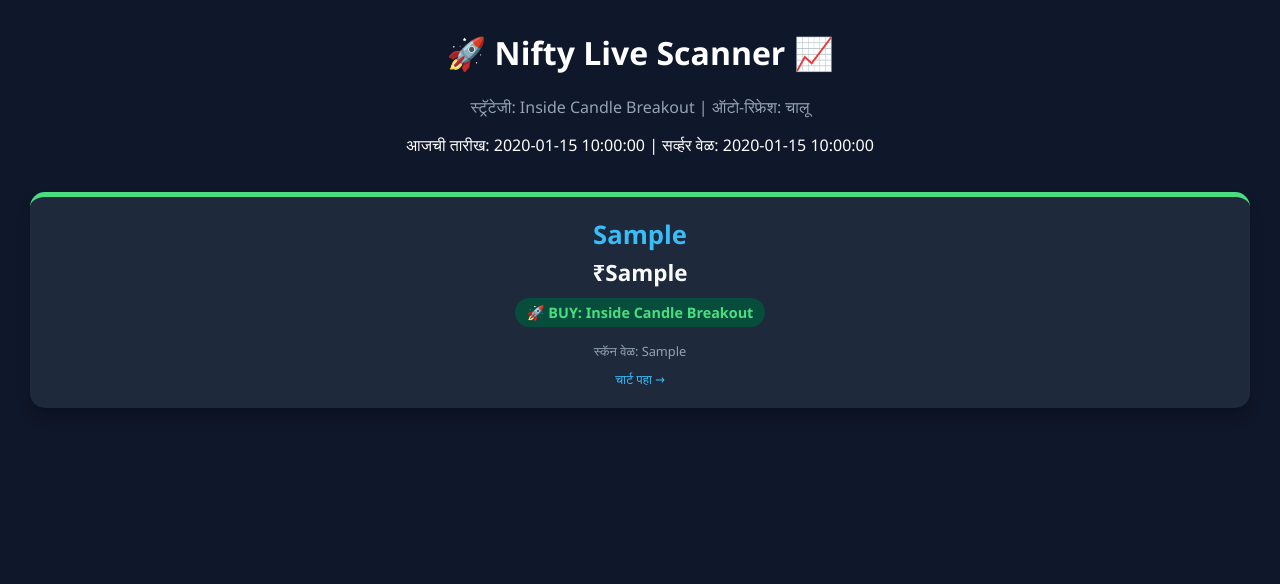
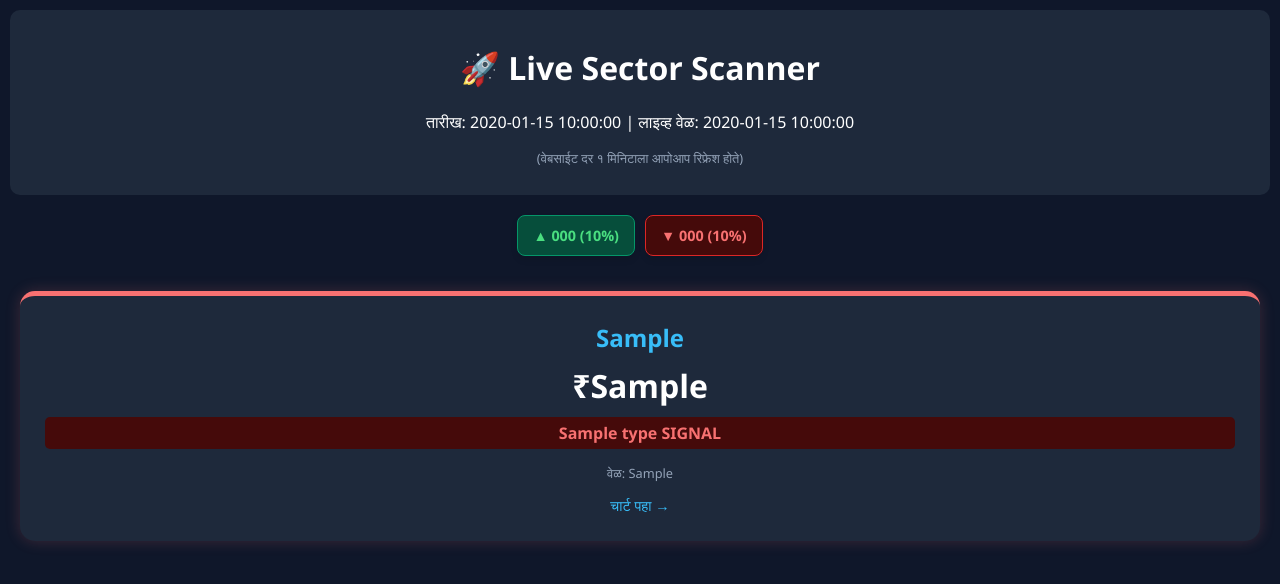
Before and after one commit to dattapwr/nifty-trading-bot, a Flask app: template templates/index.html in a window 1280 px wide. Shown: the top 584 px of the page. Run offline with Flask 3, Linux system fonts and the light colour scheme; the template is opened without the code that fills it: most values are stand-ins (such as "Sample title", 1, 10 or a date in 2020).

Commit message:
Update index.html

```diff
--- a/templates/index.html
+++ b/templates/index.html
@@ -3,47 +3,59 @@
 <head>
     <meta charset="UTF-8">
     <meta name="viewport" content="width=device-width, initial-scale=1.0">
-    <meta http-equiv="refresh" content="60"> <title>Nifty Master Scanner</title>
+    <meta http-equiv="refresh" content="60"> <title>Nifty Sector Scanner</title>
     <style>
-        body { font-family: 'Segoe UI', Tahoma, Geneva, Verdana, sans-serif; background: #0f172a; color: white; text-align: center; margin: 0; padding: 10px; }
-        .grid { display: grid; grid-template-columns: repeat(auto-fit, minmax(300px, 1fr)); gap: 15px; padding: 20px; }
-        .card { background: #1e293b; padding: 20px; border-radius: 15px; box-shadow: 0 10px 15px -3px rgba(0, 0, 0, 0.3); transition: transform 0.2s; position: relative; overflow: hidden; border-top: 5px solid #38bdf8; }
-        .symbol { font-size: 1.6em; color: #38bdf8; font-weight: bold; margin-bottom: 5px; }
-        .price { color: #f8fafc; font-size: 1.4em; font-weight: bold; }
-        .status-buy { background: #064e3b; color: #4ade80; padding: 5px 12px; border-radius: 20px; font-size: 0.9em; font-weight: bold; display: inline-block; margin-top: 10px; }
-        .status-sell { background: #450a0a; color: #f87171; padding: 5px 12px; border-radius: 20px; font-size: 0.9em; font-weight: bold; display: inline-block; margin-top: 10px; }
-        .border-buy { border-top-color: #4ade80; }
-        .border-sell { border-top-color: #ef4444; }
-        .time { font-size: 0.8em; color: #94a3b8; margin-top: 15px; }
-        .no-data { padding: 80px; color: #64748b; font-size: 1.2em; border: 1px dashed #334155; border-radius: 15px; margin: 20px; }
+        body { font-family: 'Segoe UI', sans-serif; background: #0f172a; color: white; text-align: center; margin: 0; padding: 10px; }
+        .header { background: #1e293b; padding: 15px; border-radius: 10px; margin-bottom: 20px; }
+        .sector-box { display: flex; justify-content: center; flex-wrap: wrap; gap: 10px; margin-bottom: 25px; }
+        .tag { padding: 10px 15px; border-radius: 8px; font-weight: bold; font-size: 0.9em; box-shadow: 0 4px 6px rgba(0,0,0,0.1); }
+        .tag-high { background: #064e3b; color: #4ade80; border: 1px solid #059669; }
+        .tag-low { background: #450a0a; color: #f87171; border: 1px solid #dc2626; }
+        .grid { display: grid; grid-template-columns: repeat(auto-fit, minmax(280px, 1fr)); gap: 15px; padding: 10px; }
+        .card { background: #1e293b; padding: 25px; border-radius: 15px; border-top: 5px solid #38bdf8; transition: 0.3s; }
+        .buy-card { border-top-color: #4ade80; box-shadow: 0 0 15px rgba(74, 222, 128, 0.2); }
+        .sell-card { border-top-color: #f87171; box-shadow: 0 0 15px rgba(248, 113, 113, 0.2); }
+        .price { font-size: 2em; font-weight: bold; margin: 10px 0; }
+        .no-data { padding: 60px; opacity: 0.6; border: 2px dashed #334155; border-radius: 15px; margin: 20px; }
     </style>
 </head>
 <body>
-    <h1>🚀 Nifty Live Scanner 📈</h1>
-    <p style="color: #94a3b8;">स्ट्रॅटेजी: Inside Candle Breakout | ऑटो-रिफ्रेश: चालू</p>
-    <p>आजची तारीख: {{ date }} | सर्व्हर वेळ: {{ current_time }}</p>
+    <div class="header">
+        <h1>🚀 Live Sector Scanner</h1>
+        <p>तारीख: {{ date }} | लाइव्ह वेळ: {{ time }}</p>
+        <p style="color: #94a3b8; font-size: 0.8em;">(वेबसाईट दर १ मिनिटाला आपोआप रिफ्रेश होते)</p>
+    </div>
+
+    <div class="sector-box">
+        {% for s in h2 %} <div class="tag tag-high">▲ {{ s.code }} ({{ s.change|round(2) }}%)</div> {% endfor %}
+        {% for s in l2 %} <div class="tag tag-low">▼ {{ s.code }} ({{ s.change|round(2) }}%)</div> {% endfor %}
+    </div>
 
     <div class="grid">
         {% if stocks %}
             {% for s in stocks %}
-                <div class="card {{ 'border-sell' if s.type == 'SELL' else 'border-buy' }}">
-                    <div class="symbol">{{ s.s }}</div>
-                    <div class="price">₹{{ s.p }}</div>
-                    {% if s.type == 'SELL' %}
-                        <div class="status-sell">📉 SELL: Inside Candle Breakdown</div>
-                    {% else %}
-                        <div class="status-buy">🚀 BUY: Inside Candle Breakout</div>
-                    {% endif %}
-                    <div class="time">स्कॅन वेळ: {{ s.t }}</div>
-                    <a href="https://in.tradingview.com/chart/?symbol=NSE:{{ s.s|replace('.NS','') }}" target="_blank" style="text-decoration: none; color: #38bdf8; font-size: 0.8em; display: block; margin-top: 10px;">चार्ट पहा →</a>
+            <div class="card {{ 'buy-card' if s.type == 'BUY' else 'sell-card' }}">
+                <h2 style="margin:0; color:#38bdf8;">{{ s.s }}</h2>
+                <div class="price">₹{{ s.p }}</div>
+                <div style="background: {{ '#064e3b' if s.type == 'BUY' else '#450a0a' }}; color: {{ '#4ade80' if s.type == 'BUY' else '#f87171' }}; padding: 5px; border-radius: 5px; font-weight: bold;">
+                    {{ s.type }} SIGNAL
                 </div>
+                <p style="font-size: 0.8em; margin-top: 15px; color: #94a3b8;">वेळ: {{ s.t }}</p>
+                <a href="https://in.tradingview.com/chart/?symbol=NSE:{{ s.s|replace('.NS','') }}" target="_blank" style="color: #38bdf8; text-decoration: none; font-size: 0.9em;">चार्ट पहा →</a>
+            </div>
             {% endfor %}
         {% else %}
             <div class="no-data">
-                <p>सध्या कोणताही स्टॉक अटीमध्ये बसत नाही.</p>
-                <small>बाजार सुरू असल्यास दर मिनिटाला स्वयंचलित तपासणी सुरू आहे...</small>
+                <h3>सध्या कोणताही सिग्नल नाही</h3>
+                <p>टॉप २ सेक्टर्समध्ये Inside Candle ब्रेकआउटची वाट पाहत आहे...</p>
             </div>
         {% endif %}
     </div>
+
+    <script>
+        setTimeout(function(){
+            window.location.reload(1);
+        }, 60000); // ६०,००० मिलीसेकंद = १ मिनिट
+    </script>
 </body>
 </html>
```
